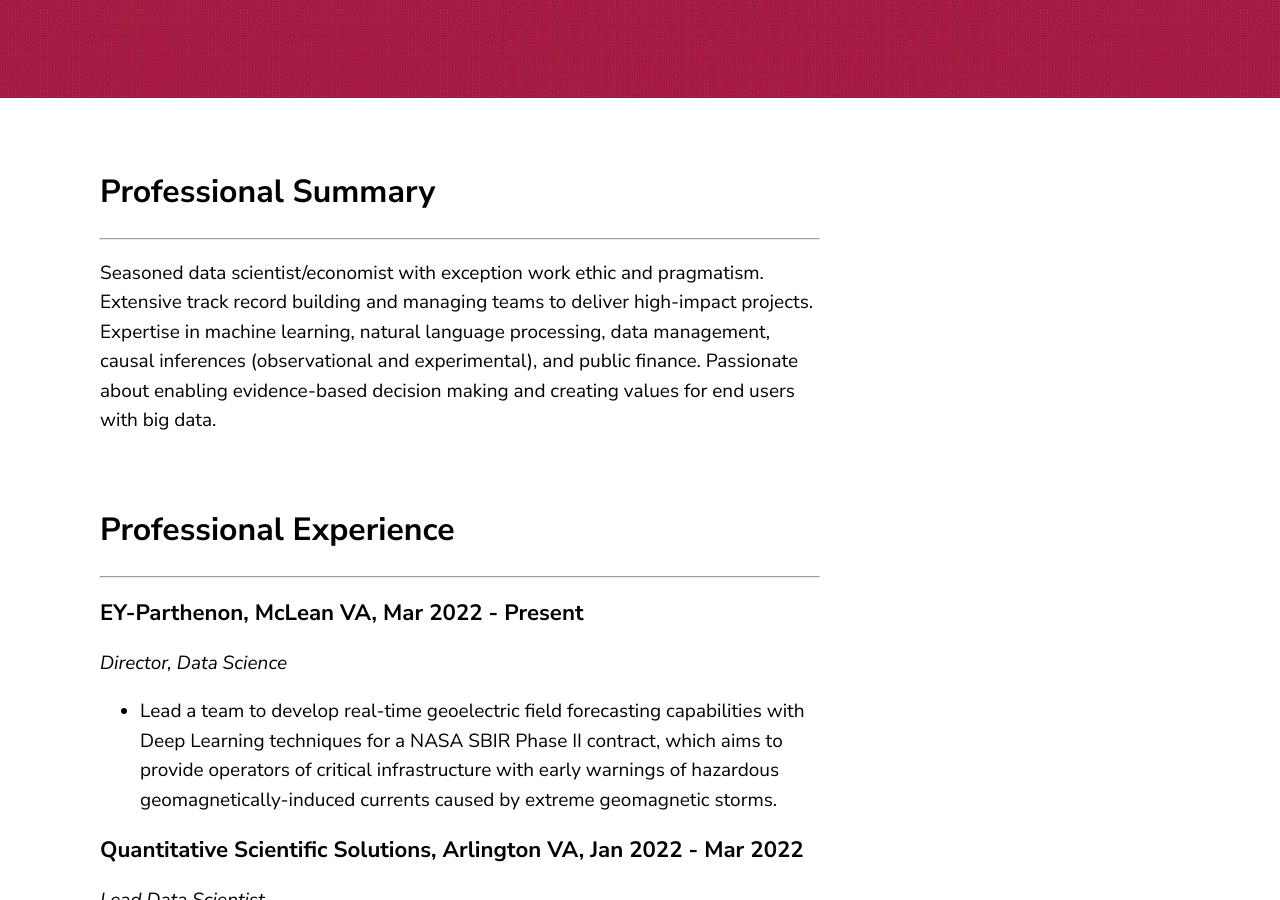
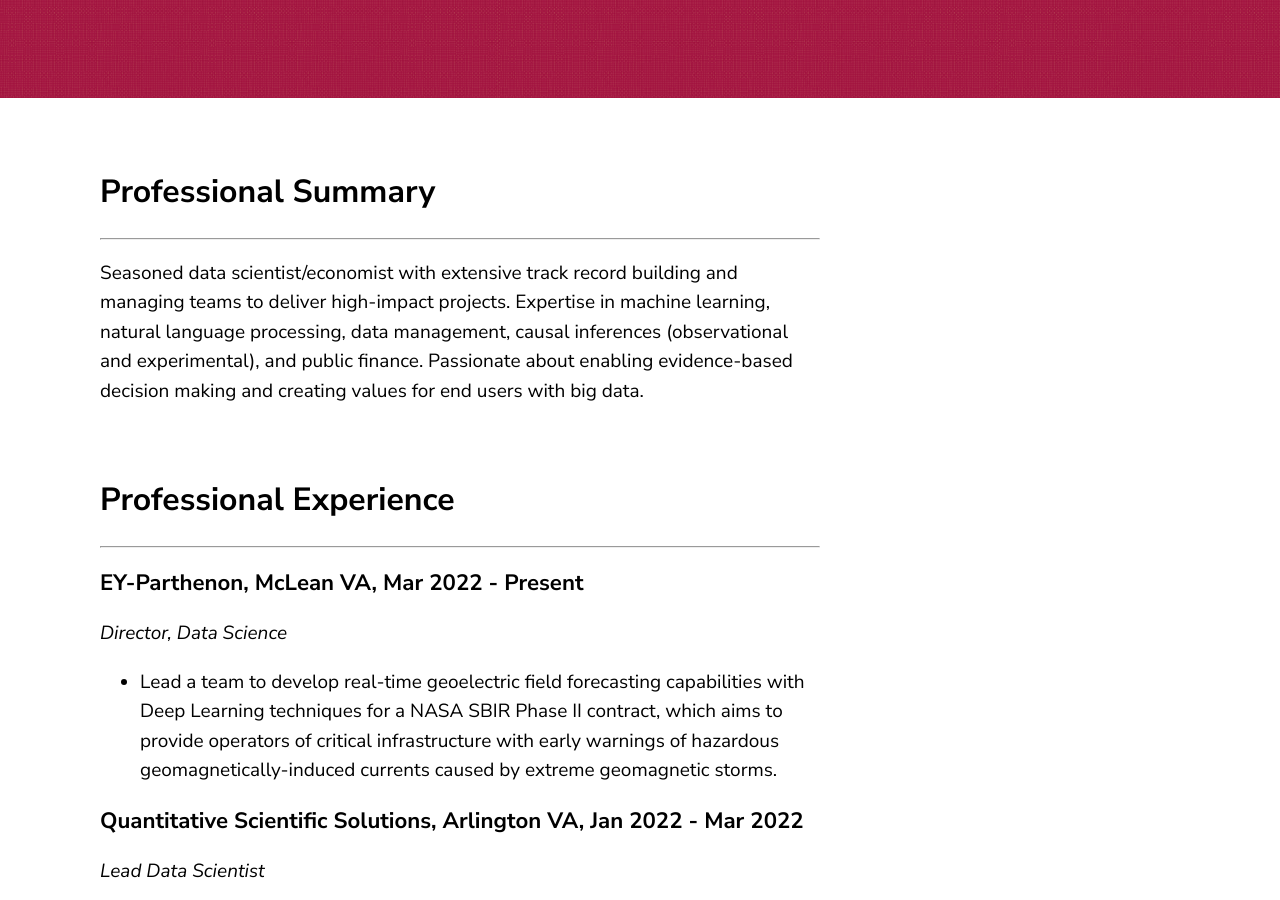
Before and after one commit to phoebetwong/phoebetwong.github.io, a Jekyll site: the page built from resume.md, in a window 1280 px wide and 900 px high, scrolled down 327 px. Built offline with Jekyll 4.4.1, drawn with Linux system fonts in a browser that asks for light colours; a script that is not in the unit is left out.

Commit message:
fixed typo

```diff
--- a/resume.md
+++ b/resume.md
@@ -5,7 +5,7 @@
 <br>
 ## Professional Summary
 ---
- Seasoned data scientist/economist with exception work ethic and pragmatism. Extensive track record building and managing teams to deliver high-impact projects. Expertise in machine learning, natural language processing, data management, causal inferences (observational and experimental), and public finance. Passionate about enabling evidence-based decision making and creating values for end users with big data.
+ Seasoned data scientist/economist with extensive track record building and managing teams to deliver high-impact projects. Expertise in machine learning, natural language processing, data management, causal inferences (observational and experimental), and public finance. Passionate about enabling evidence-based decision making and creating values for end users with big data.
 
 <br>
 ## Professional Experience
```
